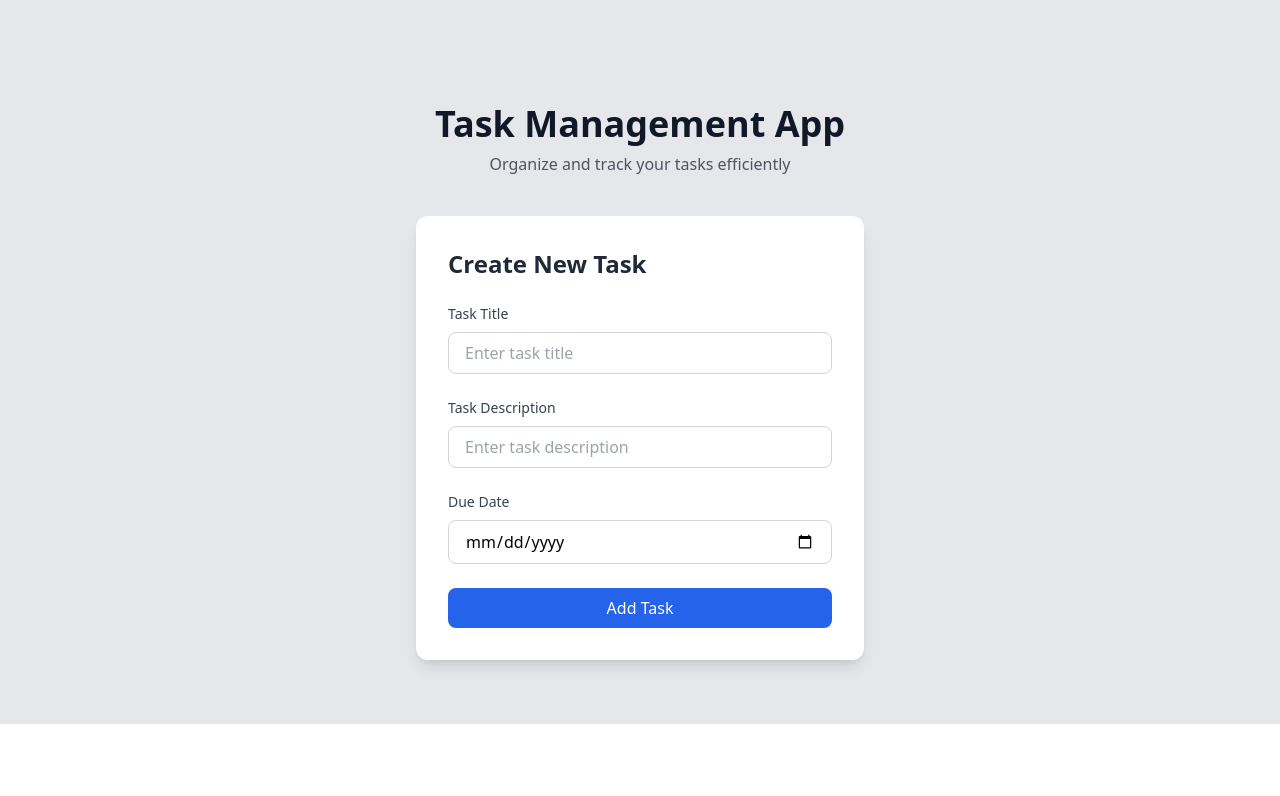
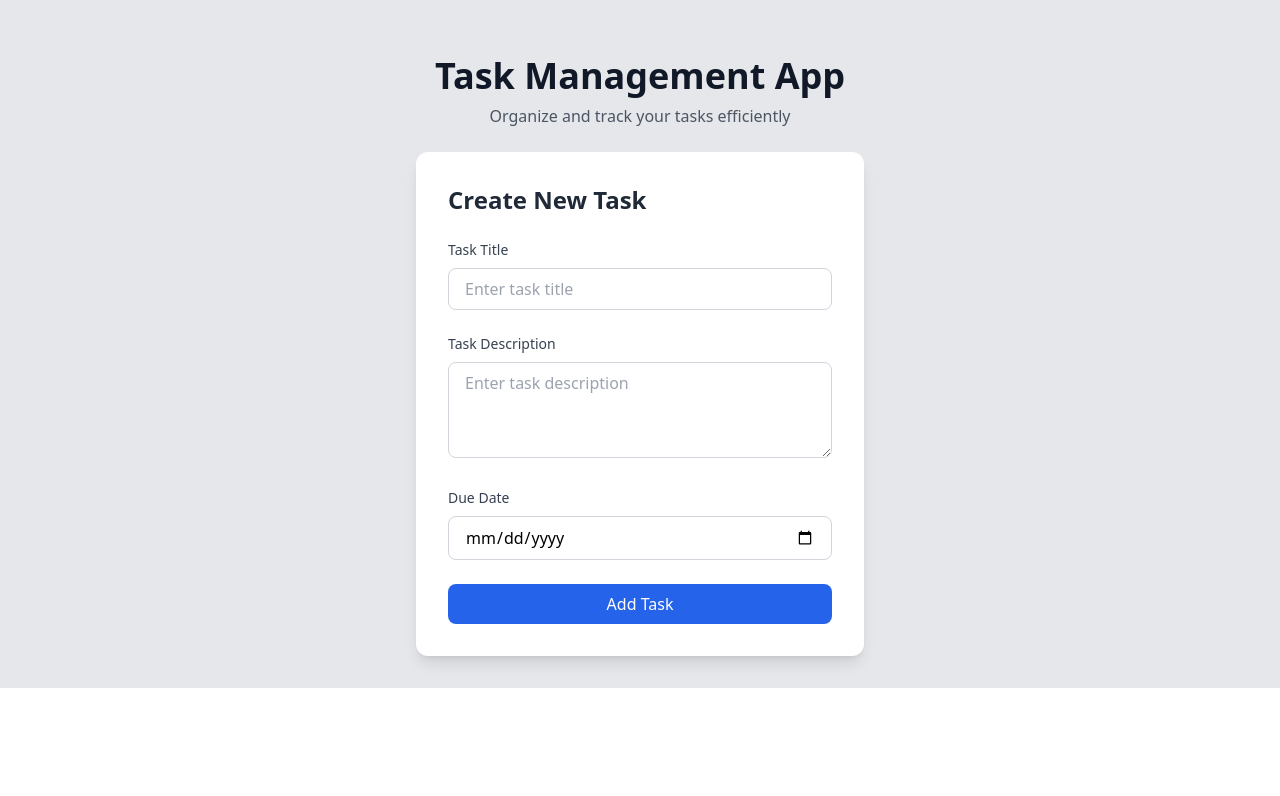
Before and after one commit to Hemanth939281/task_management, a Next.js app: page / in a window 1280 px wide. Shown: the top 796 px of the page. Built offline with nearby package versions, Linux system fonts and the light colour scheme; no server answers; the database is empty.

Commit message:
updated readme file

```diff
--- a/package.json
+++ b/package.json
@@ -9,17 +9,13 @@
     "lint": "next lint"
   },
   "dependencies": {
-    "@reduxjs/toolkit": "^2.5.1",
     "axios": "^1.7.9",
     "dotenv": "^16.4.7",
-    "formik": "^2.4.6",
     "mongoose": "^8.9.7",
     "next": "15.1.6",
     "react": "^19.0.0",
     "react-dom": "^19.0.0",
-    "react-hot-toast": "^2.5.1",
-    "react-redux": "^9.2.0",
-    "yup": "^1.6.1"
+    "react-hot-toast": "^2.5.1"
   },
   "devDependencies": {
     "@eslint/eslintrc": "^3",
--- a/src/app/layout.js
+++ b/src/app/layout.js
@@ -1,6 +1,6 @@
 import { Geist, Geist_Mono } from "next/font/google";
 import "./globals.css";
-import { ToastBar, Toaster } from "react-hot-toast";
+import { Toaster } from "react-hot-toast";
 
 const geistSans = Geist({
   variable: "--font-geist-sans",
@@ -13,7 +13,7 @@ const geistMono = Geist_Mono({
 });
 
 export const metadata = {
-  title: "Create Next App",
+  title: "Task Management App",
   description: "Generated by create next app",
 };
 
--- a/src/components/TaskForm.js
+++ b/src/components/TaskForm.js
@@ -50,8 +50,8 @@ const TaskForm = ({task, onSubmit}) => {
 
     return (
         <>
-        <div className="bg-gray-200 py-16">
-        <div className="text-center my-10">
+        <div className="bg-gray-200 py-8">
+        <div className="text-center my-6">
         <h1 className="text-4xl font-bold text-gray-900 mb-2">Task Management App</h1>
         <p className="text-gray-600">Organize and track your tasks efficiently</p>
       </div>
@@ -88,14 +88,14 @@ const TaskForm = ({task, onSubmit}) => {
       >
         Task Description
       </label>
-      <input
-        type="text"
-        id="task-description"
-        name="task-description"
-        ref={descriptionRef}
-        placeholder="Enter task description"
-        className="w-full px-4 py-2 border border-gray-300 rounded-lg focus:ring-2 focus:ring-blue-500 focus:border-blue-500 outline-none transition-colors"
-      />
+      <textarea
+             id="task-description"
+             name="task-description"
+             ref={descriptionRef}
+             placeholder="Enter task description"
+             className="w-full h-24 px-4 py-2 border border-gray-300 rounded-lg focus:ring-2 focus:ring-blue-500 focus:border-blue-500 outline-none transition-colors"
+            />
+
       {errors.description && (
         <p className="text-sm text-red-500 mt-1">{errors.description}</p>
       )}
```
Also changed, not shown: src/utils/validationSchema.js (deleted), 2 other files (tests, documents, lock files or other folders).
